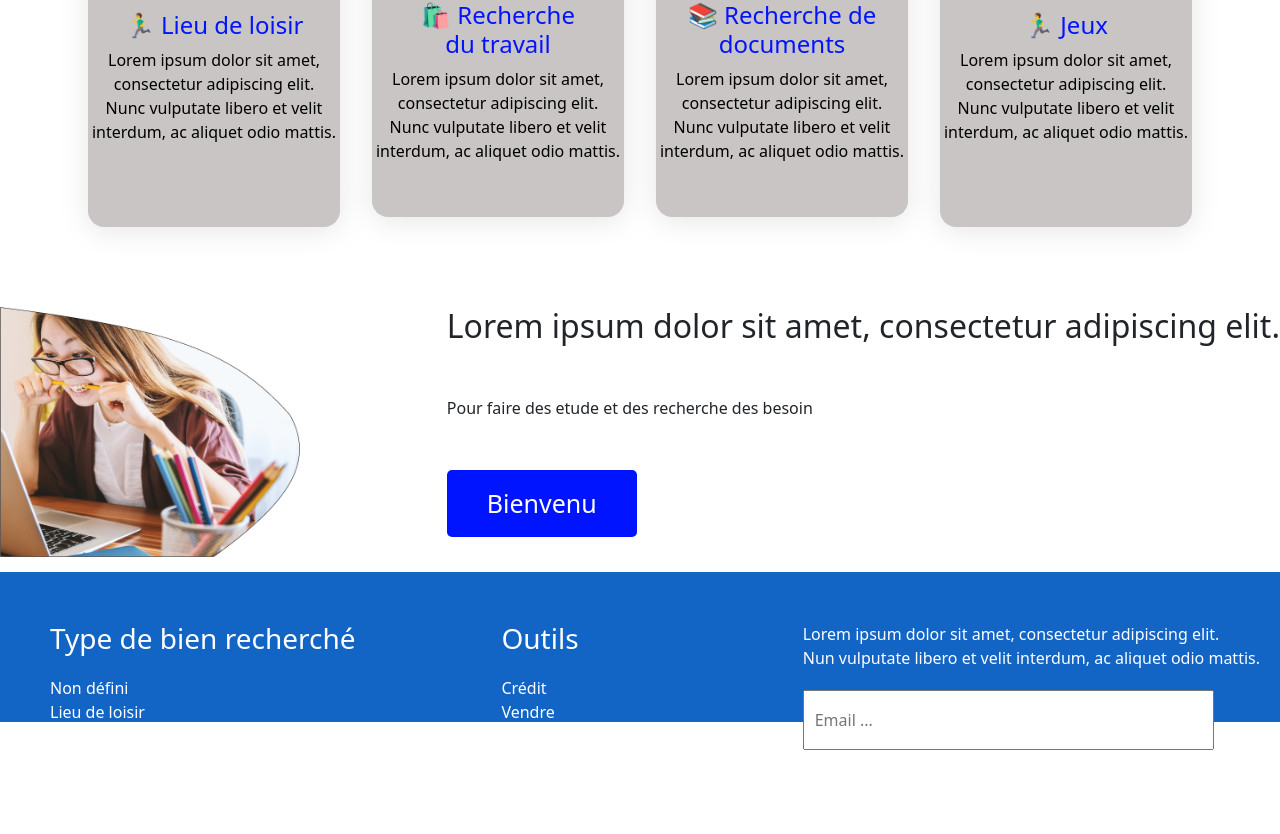
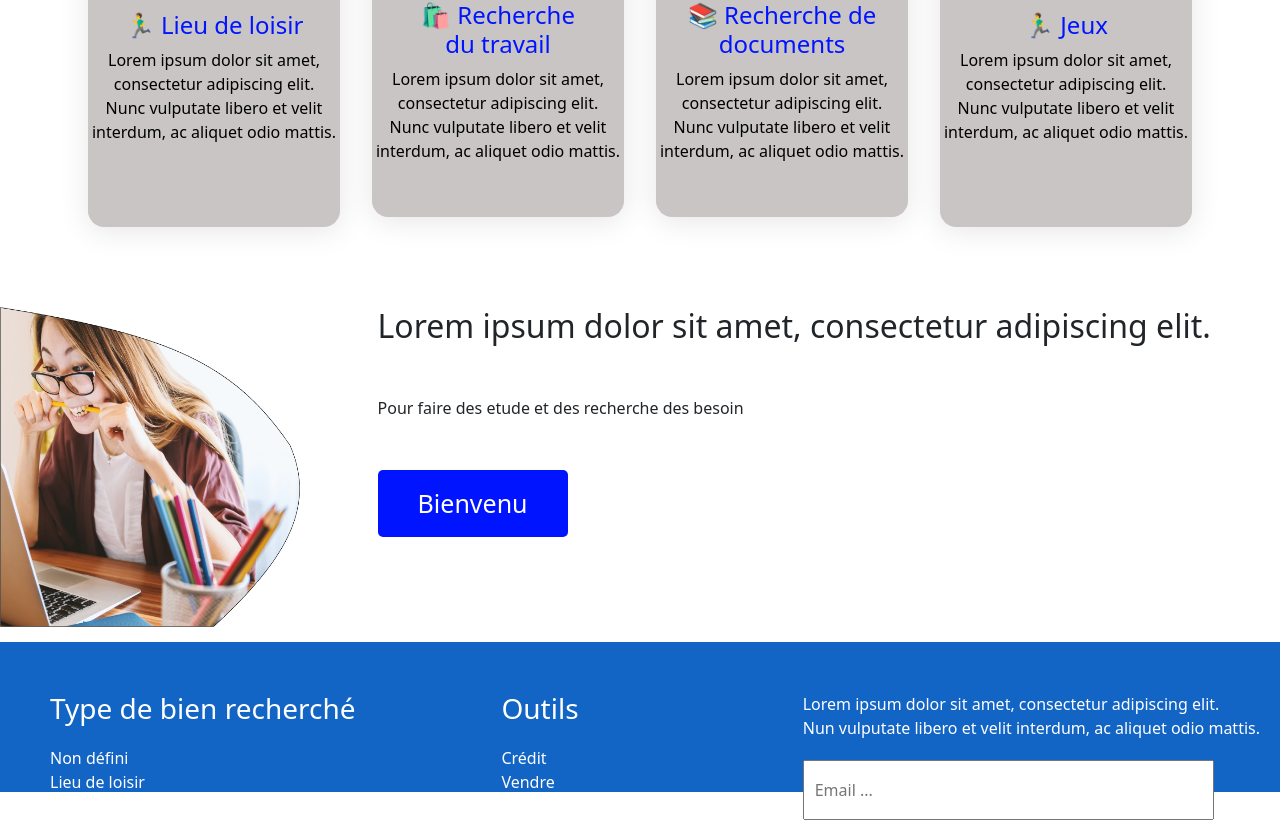
Before and after one commit to Rakotozonirina/webapps, a React (Create React App) app: page / in a window 1280 px wide. Shown: the part 1024-1858 px from the top of the page. Before the commit the page ends 1820 px from the top, so only its background shows below. Built offline with nearby package versions, Linux system fonts and the light colour scheme.

Commit message:
I finish the contenus paragaraph

```diff
--- a/src/App.js
+++ b/src/App.js
@@ -2,10 +2,10 @@ import React from 'react';
 import Nav from './components/nav';
 import About from './components/about';
 import Hero from './components/hero';
-import { render } from '@testing-library/react';
 import "./index.css";
 import Sary from "./photos/gauche.png";
 import Footer from './components/footer';
+import './animation-library/css/slide.css'
 
 
 export default function App() {
@@ -17,10 +17,10 @@ export default function App() {
             <div>
                 <div className='conteneur'>
                     <img src={Sary} alt="" className='gauche' />
-                    <div>
-                        <h2>Lorem ipsum dolor sit amet,
+                    <div className='contenus_para'>
+                        <h2 className='u--slideUp'>Lorem ipsum dolor sit amet,
                             consectetur adipiscing elit.</h2>
-                        <p>Pour faire des etude et des recherche
+                        <p className='u--slideUp'>Pour faire des etude et des recherche
                             des besoin</p>
                         <button className='bienvenu'>Bienvenu</button>
                     </div>
--- a/src/index.css
+++ b/src/index.css
@@ -235,9 +235,9 @@ h3.apropos{
     margin-inline-start: 3.5em;
 }
 .conteneur {
-    display: flex;
-    justify-content: space-between;
-    height: 250px;
+    display: grid;
+    grid-template-columns: 3fr 9fr;
+    height: 20rem;
 }
 
 .conteneur div p,
@@ -255,9 +255,12 @@ h3.apropos{
 }
 
 .gauche {
+    height: 100%;
     width: 300px;
 }
-
+div.contenus_para{
+    padding: 0em 3.6em;
+}
 .contFooter {
     display: flex;
     justify-content: space-between;
```
